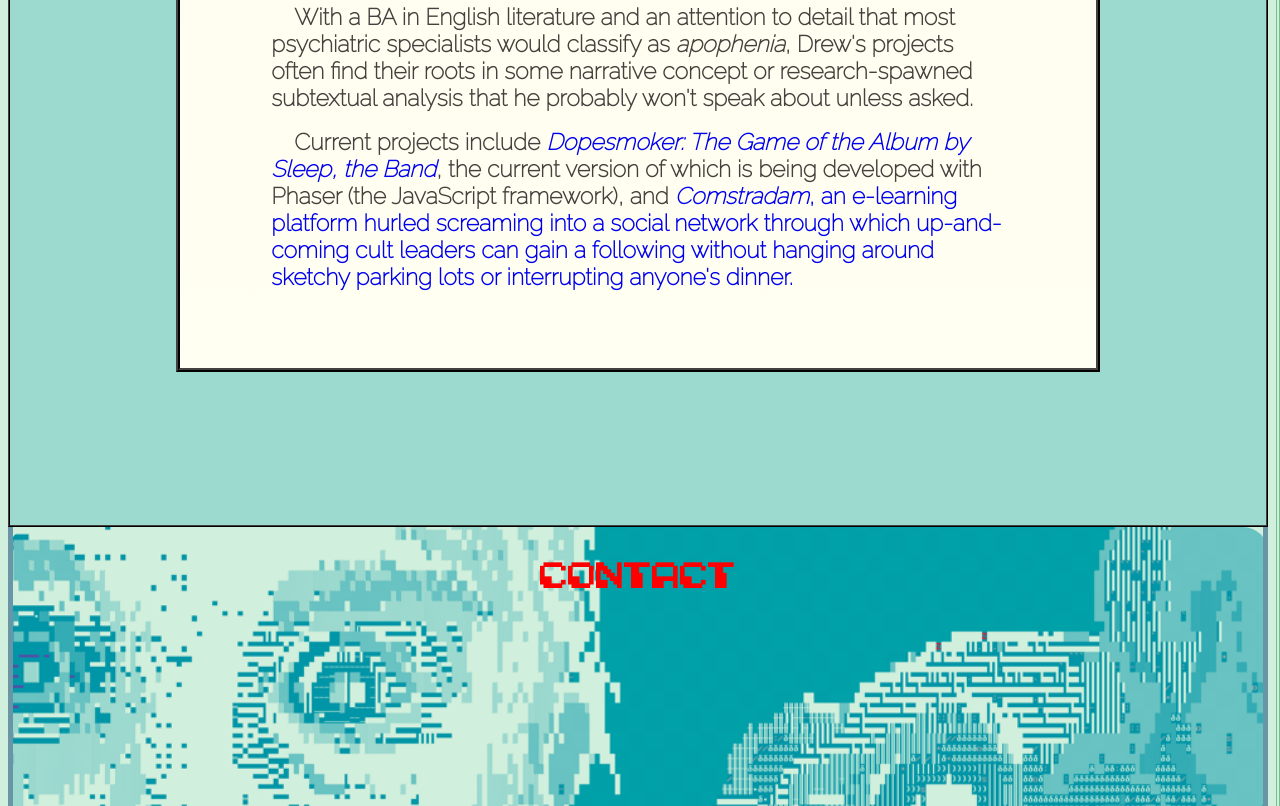
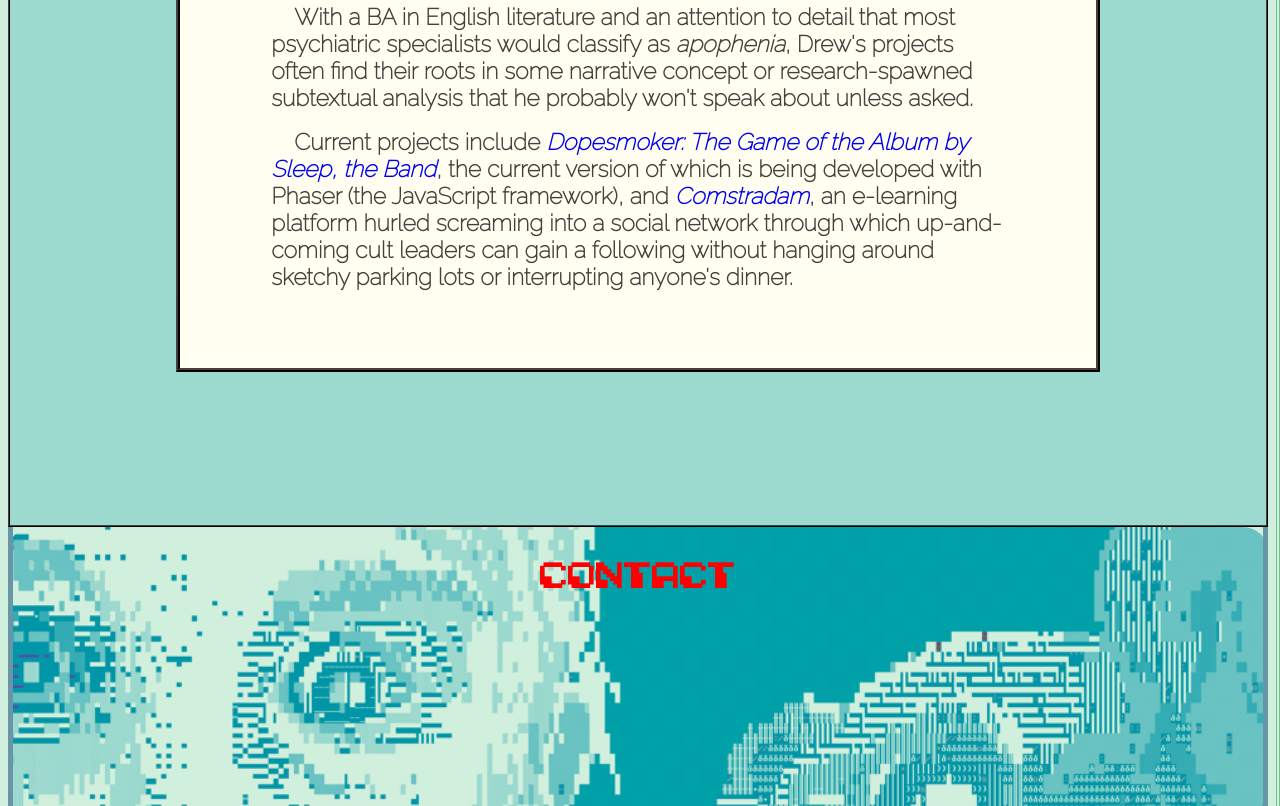
Before and after one commit to drewstpierce/drewstpierce.github.io, a plain HTML site: page index.html in a window 1280 px wide. Shown: the part 4954-5760 px from the top of the page. Drawn offline with Linux system fonts and the light colour scheme; a web font is replaced by a local one.

```diff
--- a/index.html
+++ b/index.html
@@ -110,7 +110,7 @@
                     <p>
                         <h3>With a BA in English literature and an attention to detail that most psychiatric specialists would classify as <i>apophenia</i>, Drew's projects often find their roots in some narrative concept or research-spawned subtextual analysis that he probably won't speak about unless asked. </h3></p>
                     <p>
-                        <h3>Current projects include <i><a href="http://vicandblood.itch.io/dopesmoker" style="text-decoration: none;">Dopesmoker: The Game of the Album by Sleep, the Band</a></i>, the current version of which is being developed with Phaser (the JavaScript framework), and <i><a href="https://drewstpierce.github.io/comstradam/" style="text-decoration: none;">Comstradam</i>, an e-learning platform hurled screaming into a social network through which up-and-coming cult leaders can gain a following without hanging around sketchy parking lots or interrupting anyone's dinner.</h3></p>
+                        <h3>Current projects include <i><a href="http://vicandblood.itch.io/dopesmoker" style="text-decoration: none;">Dopesmoker: The Game of the Album by Sleep, the Band</a></i>, the current version of which is being developed with Phaser (the JavaScript framework), and <i><a href="https://drewstpierce.github.io/comstradam/" style="text-decoration: none;">Comstradam</a></i>, an e-learning platform hurled screaming into a social network through which up-and-coming cult leaders can gain a following without hanging around sketchy parking lots or interrupting anyone's dinner.</h3></p>
                 </div>
             </div>
         </section>
```
